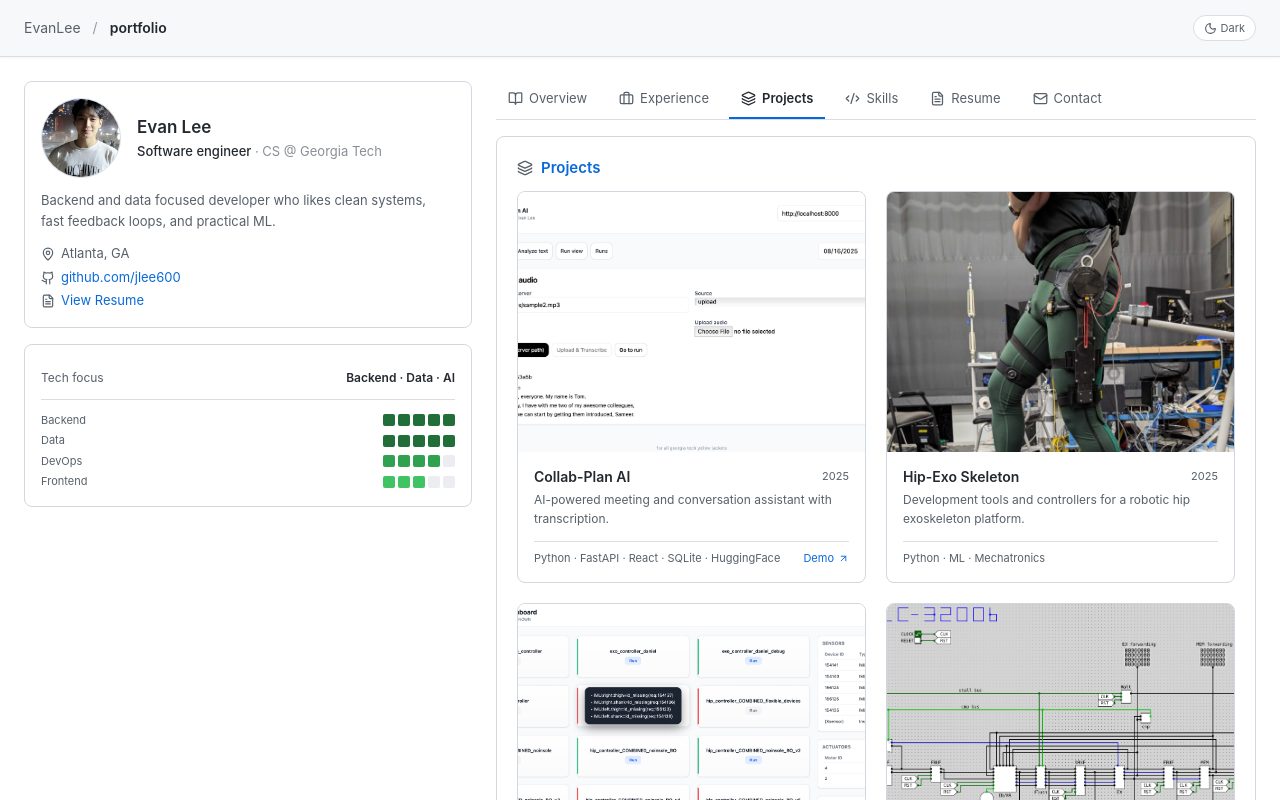
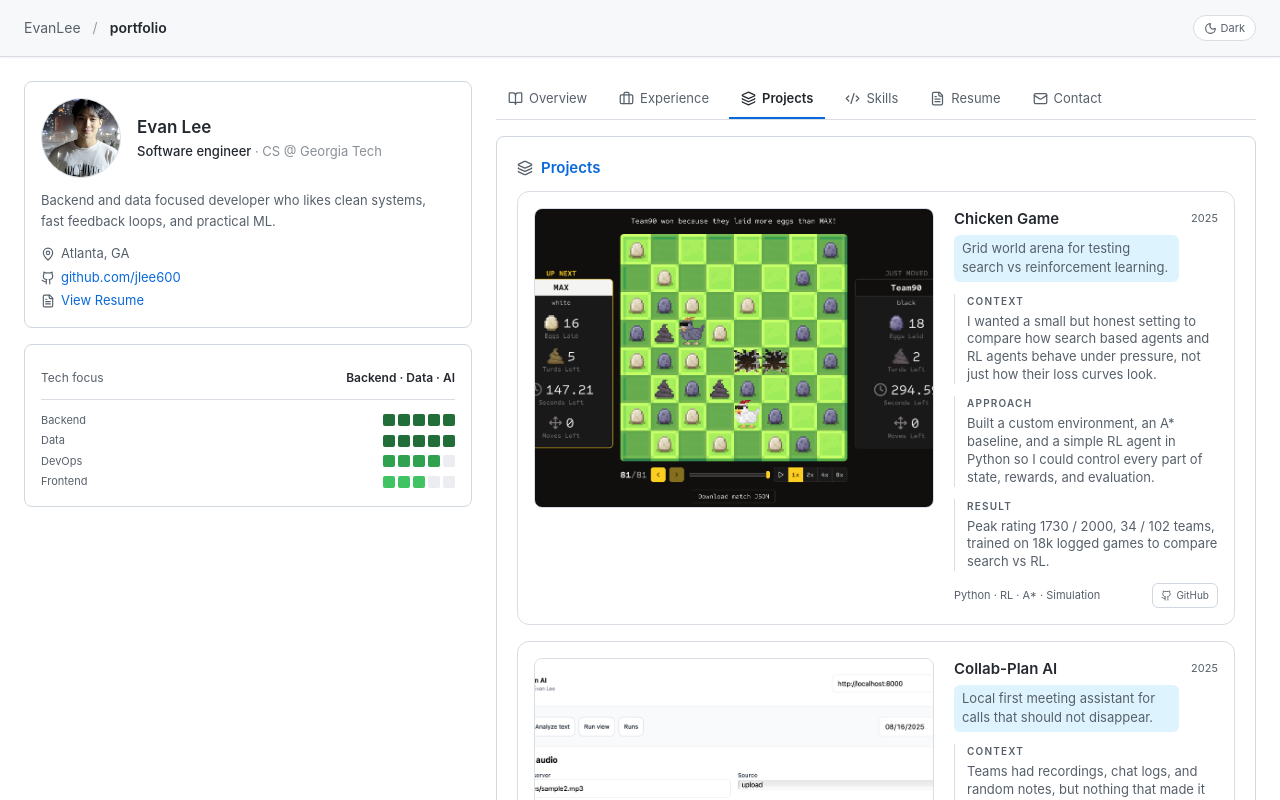
Before and after one commit to jlee600/evan-portfolio-react, a React (Vite) app in the folder my-portfolio/: page / in a window 1280 px wide. Both pictures are taken after a click on the button "Projects". Shown: the top 800 px of the page. Built offline with nearby package versions, Linux system fonts and the light colour scheme.

Commit message:
prj reno

```diff
--- a/my-portfolio/src/App.tsx
+++ b/my-portfolio/src/App.tsx
@@ -79,12 +79,17 @@ type ProjectTag = "Full Stack" | "Data" | "Systems";
 type Project = {
   id: number;
   name: string;
-  description: string;
+  year: string;
   tech: string;
-  year: string;
   href?: string;
   demo?: string;
   img?: string;
+
+  // narrative fields
+  headline: string;  // impact one-liner
+  context: string;   // why this exists
+  csAngle: string;   // tech / design reasoning
+  outcome: string;   // what it unlocked for users / you
 };
 
 const IMPACT_AT_A_GLANCE = [
@@ -129,73 +134,136 @@ const TECH_STACK_AT_A_GLANCE = [
 const PROJECTS: Project[] = [
   {
     id: 1,
+    name: "Chicken Game",
+    year: "2025",
+    tech: "Python · RL · A* · Simulation",
+    href: "https://github.com/jlee600/Chicken-Game",
+    img: "/img/chicken.png",
+
+    headline: "Grid world arena for testing search vs reinforcement learning.",
+    context:
+      "I wanted a small but honest setting to compare how search based agents and RL agents behave under pressure, not just how their loss curves look.",
+    csAngle:
+      "Built a custom environment, an A* baseline, and a simple RL agent in Python so I could control every part of state, rewards, and evaluation.",
+    outcome:
+      "Peak rating 1730 / 2000, 34 / 102 teams, trained on 18k logged games to compare search vs RL.",
+  },
+  {
+    id: 2,
     name: "Collab-Plan AI",
-    description:
-      "AI-powered meeting and conversation assistant with transcription.",
+    year: "2025",
     tech: "Python · FastAPI · React · SQLite · HuggingFace",
-    year: "2025",
     href: "https://github.com/jlee600/CollabPlan-AI",
     demo: "https://youtu.be/iZvC5hSalXE",
     img: "/img/collabplan.png",
-  },
-  {
-    id: 2,
-    name: "Hip-Exo Skeleton",
-    description: "Development tools and controllers for a robotic hip exoskeleton platform.",
-    tech: "Python · ML · Mechatronics",
-    year: "2025",
-    href: "https://www.epic.gatech.edu/projects/",
-    img: "/img/hipexo.jpg",
+
+    headline: "Local first meeting assistant for calls that should not disappear.",
+    context:
+      "Teams had recordings, chat logs, and random notes, but nothing that made it easy to recall what was agreed or who owned which task.",
+    csAngle:
+      "Used FastAPI, React, and a local SQLite store so users keep control of data while running diarization and summarization with HF models.",
+    outcome:
+      "Cut meeting review time by ~28%, improved transcript clarity by ~11%, and handled 90-minute calls across 3 input modes.",
   },
   {
     id: 3,
+    name: "Hip-Exo Skeleton",
+    year: "2025",
+    tech: "Python · ML · Mechatronics",
+    href: "https://www.epic.gatech.edu/projects/",
+    img: "/img/hipexo.jpg",
+
+    headline: "Control and tooling for a hip exoskeleton in a real lab setting.",
+    context:
+      "Researchers needed controllers and helpers that could move from simulation to hardware without rewriting glue code each time.",
+    csAngle:
+      "Focused on clean Python modules, data logging, and ML friendly interfaces so control policies and experiments share one code path.",
+    outcome:
+      "Made it easier for the lab to try new policies and compare runs, instead of each person maintaining their own fragile script stack.",
+  },
+  {
+    id: 4,
     name: "Master Exoskeleton Dashboard",
-    description: "Live dashboard and launcher for exoskeleton controller scripts.",
+    year: "2025",
     tech: "Python · SSH · Linux",
-    year: "2025",
     href: "https://github.com/jlee600/Exo-Launcher",
     demo: "/img/exo_dashboard.pdf",
     img: "/img/rhex2.png",
+
+    headline: "Single launch surface for a cluster of Jetsons in the lab.",
+    context:
+      "Running experiments meant juggling many SSH sessions, passwords, and sync steps, which slowed people down and caused mistakes.",
+    csAngle:
+      "Built a Python based launcher and web dashboard that handles Wi Fi, SSH, and controller scripts as idempotent tasks instead of manual commands.",
+    outcome:
+      "Reduced Jetson setup time by ~55%, removed 4–6 manual steps per run, and centralized control for 25+ lab users.",
   },
   {
-    id: 4,
+    id: 5,
     name: "Pipelined LC-3200b CPU",
-    description:
-      "Five-stage pipelined CPU in CircuitSim with hazard detection.",
+    year: "2025",
     tech: "Assembly · CircuitSim · Excel",
-    year: "2025",
     href: "https://github.com/jlee600/lc3200b-pipelined-processor",
     demo: "/img/lc3_report.pdf",
     img: "/img/lc3.png",
-  },
-  {
-    id: 5,
-    name: "Airline Management System",
-    description: "MySQL database for managing airline operations and routes.",
-    tech: "MySQL · Draw.io",
-    year: "2025",
-    href: "https://github.com/jlee600/Airline-Management-System",
-    img: "/img/airline.png",
+
+    headline: "Five stage pipeline to see hazards instead of just reading about them.",
+    context:
+      "I wanted a hands on way to feel how structural, data, and control hazards show up in a real design, not only in slides.",
+    csAngle:
+      "Implemented IF–ID–EX–MEM–WB with hazard detection and forwarding, then used traces and Excel to study CPI and stall behavior.",
+    outcome:
+      "Achieved about 4.1× speedup over the single-cycle design while cutting pipeline stalls by ~93% on test programs.",
   },
   {
     id: 6,
+    name: "Airline Management System",
+    year: "2025",
+    tech: "MySQL · Draw.io",
+    href: "https://github.com/jlee600/Airline-Management-System",
+    img: "/img/airline.png",
+
+    headline: "Relational model for messy airline rules.",
+    context:
+      "I kept seeing toy database examples that ignore edge cases, so I wanted a schema that reflects real booking and route logic.",
+    csAngle:
+      "Designed an ER model in Draw.io, then translated it into MySQL tables, foreign keys, and queries that answer real ops questions.",
+    outcome:
+      "Designed 20+ normalized tables, built 14 stored procedures, and kept complex joins under 120 ms on 2k-row datasets.",
+  },
+  {
+    id: 7,
     name: "Spotify-Wrapped Clone",
-    description: "Android app surfacing personalized listening stats.",
+    year: "2024",
     tech: "Java · Kotlin · Android Studio · SQLite · Spotify API",
-    year: "2024",
     href: "https://github.com/jlee600/Spotify-Project",
     demo: "https://youtu.be/cEpOLU2JK2M",
     img: "/img/spotify.png",
+
+    headline: "Year in review for music habits on Android.",
+    context:
+      "I wanted to learn Android by shipping something people instantly understand: a wrap up of what they actually listen to.",
+    csAngle:
+      "Used the Spotify API, a local SQLite cache, and Android UI patterns so stats feel fast and work even when the network is spotty.",
+    outcome:
+      "Improved local stats queries by 29%, cut API latency by 15%, and shipped v1 with a 6-person Android team.",
   },
   {
-    id: 7,
+    id: 8,
     name: "Han River EDA",
-    description: "Exploratory data analysis on South Korea's Han River.",
+    year: "2023",
     tech: "Python · Pandas · Matplotlib",
-    year: "2023",
     href: "https://github.com/jlee600/HanRiverEDA/blob/main/Downloads/1302_project_1.ipynb",
     demo: "/img/eda_report.pdf",
     img: "/img/eda.png",
+
+    headline: "Telling a cleaner story with public data from the Han River.",
+    context:
+      "Raw CSV files were available, but it was hard to see what was happening to the river over time by reading tables alone.",
+    csAngle:
+      "Used Pandas to clean and reshape the data, then Matplotlib to build plots that expose trends in flow and quality.",
+    outcome:
+      "Produced a notebook that reads like a walkthrough instead of a dump of graphs, which helped classmates pick up the findings quickly.",
   },
 ];
 
@@ -694,67 +762,159 @@ function OverviewTab() {
   );
 }
 
-function PinnedRepo({ project }: { project: Project }) {
-  const primaryHref = project.href ?? project.demo ?? "#";
+function ProjectRow({ project }: { project: Project }) {
+  const primaryHref = project.href ?? project.demo;
 
   return (
+    <article
+      className="
+        rounded-xl border border-[var(--border-subtle)] bg-[var(--bg-subtle)]
+        shadow-[var(--shadow)] p-3 md:p-4
+        flex flex-col md:flex-row gap-4 md:gap-5
+        hover:border-[var(--accent)] hover:bg-[var(--bg)] hover:shadow-sm
+        transition-all
+      "
+    >
+      {/* Left: large thumbnail */}
       <a
         href={primaryHref}
-      target="_blank"
-      rel="noreferrer"
-      className="group rounded-lg border border-[var(--border)] bg-[var(--bg-subtle)] hover:bg-[var(--bg)] transition-colors shadow-[var(--shadow)] overflow-hidden flex flex-col"
+        target={primaryHref ? "_blank" : undefined}
+        rel={primaryHref ? "noreferrer" : undefined}
+        className={classNames(
+          "md:w-[360px] lg:w-[400px] w-full shrink-0",
+          primaryHref && "cursor-pointer"
+        )}
       >
-      {/* Thumbnail */}
-      {project.img && (
-        <div className="aspect-[4/3] w-full overflow-hidden bg-[var(--bg-subtle)]">
+        <div className="aspect-[4/3] w-full rounded-lg overflow-hidden border border-[var(--border-subtle)] bg-[var(--shell-bg)]">
+          {project.img ? (
             <img
               src={project.img}
               alt={project.name}
-            className="h-full w-full object-cover transition-transform duration-300 group-hover:scale-[1.03]"
+              className="h-full w-full object-cover transition-transform duration-300 hover:scale-[1.02]"
             />
+          ) : (
+            <div className="h-full w-full flex items-center justify-center text-[11px] text-[var(--fg-muted)]">
+              Preview coming soon
+            </div>
+          )}
+        </div>
+      </a>
+
+      {/* Right: header, body, footer */}
+      <div className="flex-1 flex flex-col min-w-0">
+        {/* Header */}
+        <header className="flex items-start justify-between gap-3">
+          <div className="min-w-0">
+            <h3 className="text-[14px] md:text-[15px] font-semibold text-[var(--fg)] truncate">
+              {project.name}
+            </h3>
+            <p className="
+              text-[12px] md:text-[13px]
+              text-[var(--fg-muted)]
+              bg-[var(--accent-soft)]
+              px-2 py-1 rounded-md
+              w-fit mt-1
+            ">
+              {project.headline}
+            </p>
+          </div>
+          <span className="text-[11px] text-[var(--fg-muted)] mt-0.5 whitespace-nowrap">
+            {project.year}
+          </span>
+        </header>
+
+        {/* Body */}
+        <div className="mt-3 flex-1 max-w-[70ch] space-y-3">
+          {project.context && (
+            <div className="border-l border-[var(--border-subtle)] pl-3">
+              <div className="text-[10px] font-semibold tracking-[0.12em] uppercase text-[var(--fg-muted)] mb-1">
+                Context
+              </div>
+              <p className="text-[12px] md:text-[13px] text-[var(--fg-muted)] leading-snug">
+                {project.context}
+              </p>
             </div>
           )}
 
-      {/* Content */}
-      <div className="p-4 flex flex-col flex-1">
-        {/* Name + Year */}
-        <div className="flex items-start justify-between gap-2 mb-1">
-          <div className="flex items-center gap-2">
-            <div className="text-[14px] font-semibold leading-tight group-hover:underline">
-              {project.name}
+          {project.csAngle && (
+            <div className="border-l border-[var(--border-subtle)] pl-3">
+              <div className="text-[10px] font-semibold tracking-[0.12em] uppercase text-[var(--fg-muted)] mb-1">
+                Approach
               </div>
+              <p className="text-[12px] md:text-[13px] text-[var(--fg-muted)] leading-snug">
+                {project.csAngle}
+              </p>
+            </div>
+          )}
+
+          {project.outcome && (
+            <div className="border-l border-[var(--border-subtle)] pl-3">
+              <div className="text-[10px] font-semibold tracking-[0.12em] uppercase text-[var(--fg-muted)] mb-1">
+                Result
+              </div>
+              <p className="text-[12px] md:text-[13px] text-[var(--fg-muted)] leading-snug">
+                {project.outcome}
+              </p>
+            </div>
+          )}
         </div>
 
-          <span className="text-[11px] text-[var(--fg-muted)]">
-            {project.year}
-          </span>
+        {/* Footer: tech left, buttons right (Demo then GitHub) */}
+        <footer className="mt-3 flex items-center gap-3">
+          {/* Tech stack on the left */}
+          <div className="text-[11px] text-[var(--fg-muted)]">
+            {project.tech}
           </div>
 
-        {/* Description */}
-        <p className="text-[12px] text-[var(--fg-muted)] leading-relaxed mb-3">
-          {project.description}
-        </p>
-
-        {/* Footer: tech + demo pushed to bottom */}
-        <div className="mt-auto pt-2 border-t border-[var(--border-subtle)] flex items-center justify-between">
-          <p className="text-[11px] text-[var(--fg-muted)] truncate">
-            {project.tech}
-          </p>
-
+          {/* Buttons pinned to the right */}
+          <div className="flex gap-2 ml-auto">
             {project.demo && (
               <a
                 href={project.demo}
                 target="_blank"
                 rel="noreferrer"
-              onClick={(e) => e.stopPropagation()}
-              className="text-[11px] text-[var(--accent)] inline-flex items-center gap-1 group-hover:underline"
+                className="
+                  inline-flex items-center gap-1
+                  px-2 py-1
+                  text-[10px]
+                  border border-[var(--border)]
+                  rounded-md
+                  text-[var(--fg-muted)]
+                  hover:text-[var(--fg)]
+                  hover:border-[var(--accent)]
+                  transition-colors
+                "
               >
-              Demo <ArrowUpRight size={11} />
+                <ArrowUpRight size={11} />
+                Demo
+              </a>
+            )}
+
+            {project.href && (
+              <a
+                href={project.href}
+                target="_blank"
+                rel="noreferrer"
+                className="
+                  inline-flex items-center gap-1
+                  px-2 py-1
+                  text-[10px]
+                  border border-[var(--border)]
+                  rounded-md
+                  text-[var(--fg-muted)]
+                  hover:text-[var(--fg)]
+                  hover:border-[var(--accent)]
+                  transition-colors
+                "
+              >
+                <GithubIcon size={11} />
+                GitHub
               </a>
             )}
           </div>
+        </footer>
       </div>
-    </a>
+    </article>
   );
 }
 
@@ -771,19 +931,9 @@ function ExperienceTab() {
 
         <div className="space-y-4">
           <ExperienceItem
-            company="K.L. Scott & Associates"
-            role="AI Agent Software Dev Intern"
-            dates="Fall 2025"
-            logo="/img/logo/klsa.jpg"
-            bullets={[
-              "Designing and building AI agentic workflows that use LLMs for planning and analysis.",
-              "Integrating AI tools with existing data and reporting stacks for public sector clients.",
-            ]}
-          />
-          <ExperienceItem
             company="Georgia Tech EPIC Lab"
             role="Software Engineer"
-            dates="Spring 2025 – Present"
+            dates="Jan 2025 – Present"
             logo="/img/logo/epic.jpeg"
             bullets={[
               "Working on ML-driven controllers and tooling for a hip exoskeleton platform.",
@@ -791,9 +941,19 @@ function ExperienceTab() {
             ]}
           />
           <ExperienceItem
+            company="K.L. Scott & Associates"
+            role="AI Agent Software Dev Intern"
+            dates="Oct 2025 - Dec 2025"
+            logo="/img/logo/klsa.jpg"
+            bullets={[
+              "Designed and built AI agentic workflows that use LLMs for planning and analysis.",
+              "Integrated AI tools with existing data and reporting stacks for public sector clients.",
+            ]}
+          />
+          <ExperienceItem
             company="SendSafely"
             role="Software Engineering Intern"
-            dates="Summer 2025"
+            dates="May 2025 - Aug 2025"
             logo="/img/logo/ss.png"
             bullets={[
               "Automated SDK release and deployment flows across several languages.",
@@ -877,10 +1037,9 @@ function ProjectsTab() {
           Projects
         </h2>
 
-        {/* was: grid gap-4 sm:grid-cols-2 xl:grid-cols-3 */}
-        <div className="grid gap-5 grid-cols-1 md:grid-cols-2">
-          {PROJECTS.map((p) => (
-            <PinnedRepo key={p.id} project={p} />
+        <div className="space-y-4">
+          {PROJECTS.map((project) => (
+            <ProjectRow key={project.id} project={project} />
           ))}
         </div>
       </section>
```
Also changed, not shown: my-portfolio/public/img/chicken.png (added), 1 other file (tests, documents, lock files or other folders). Lines whose indentation alone changed are shown as unchanged.
